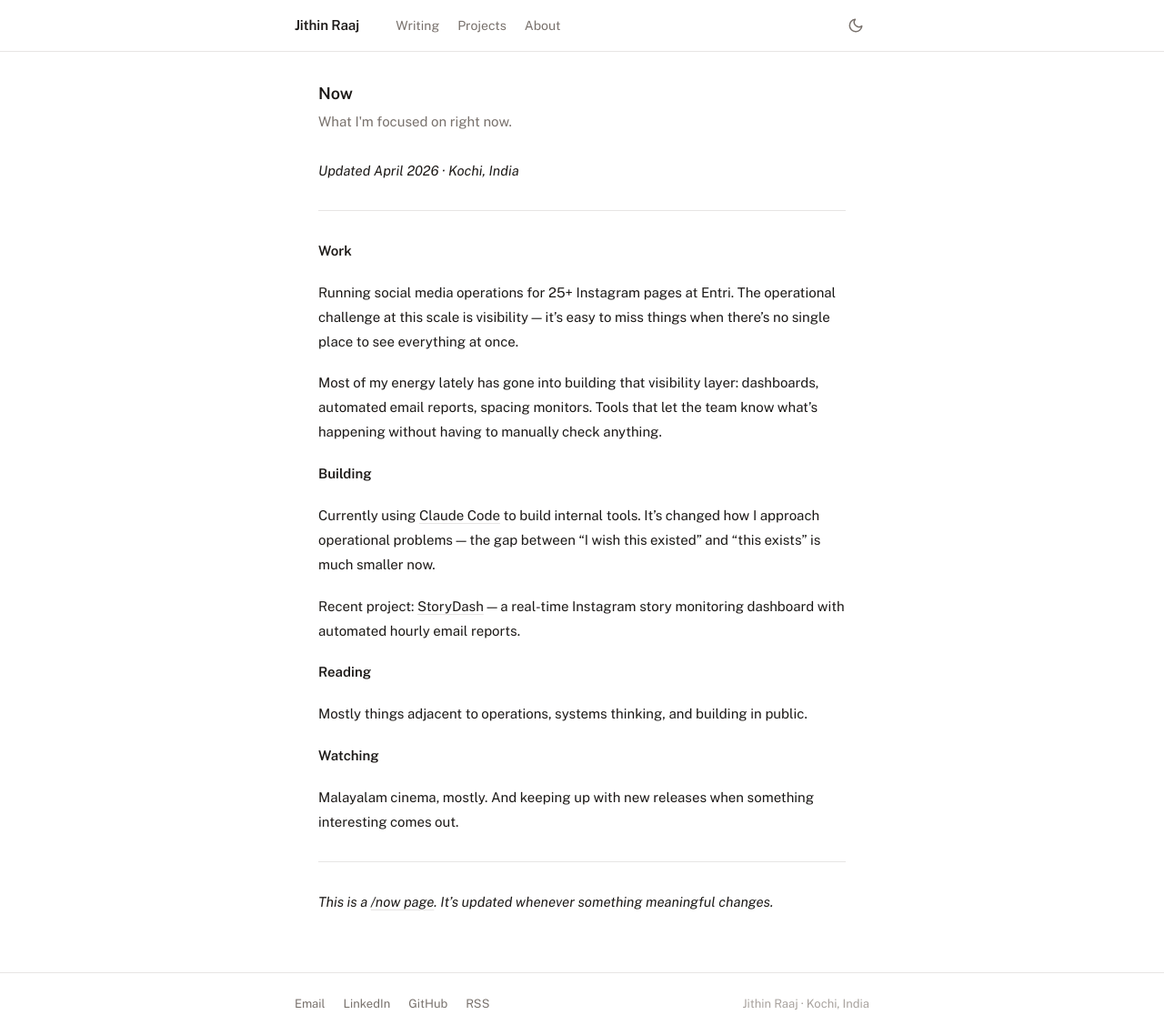
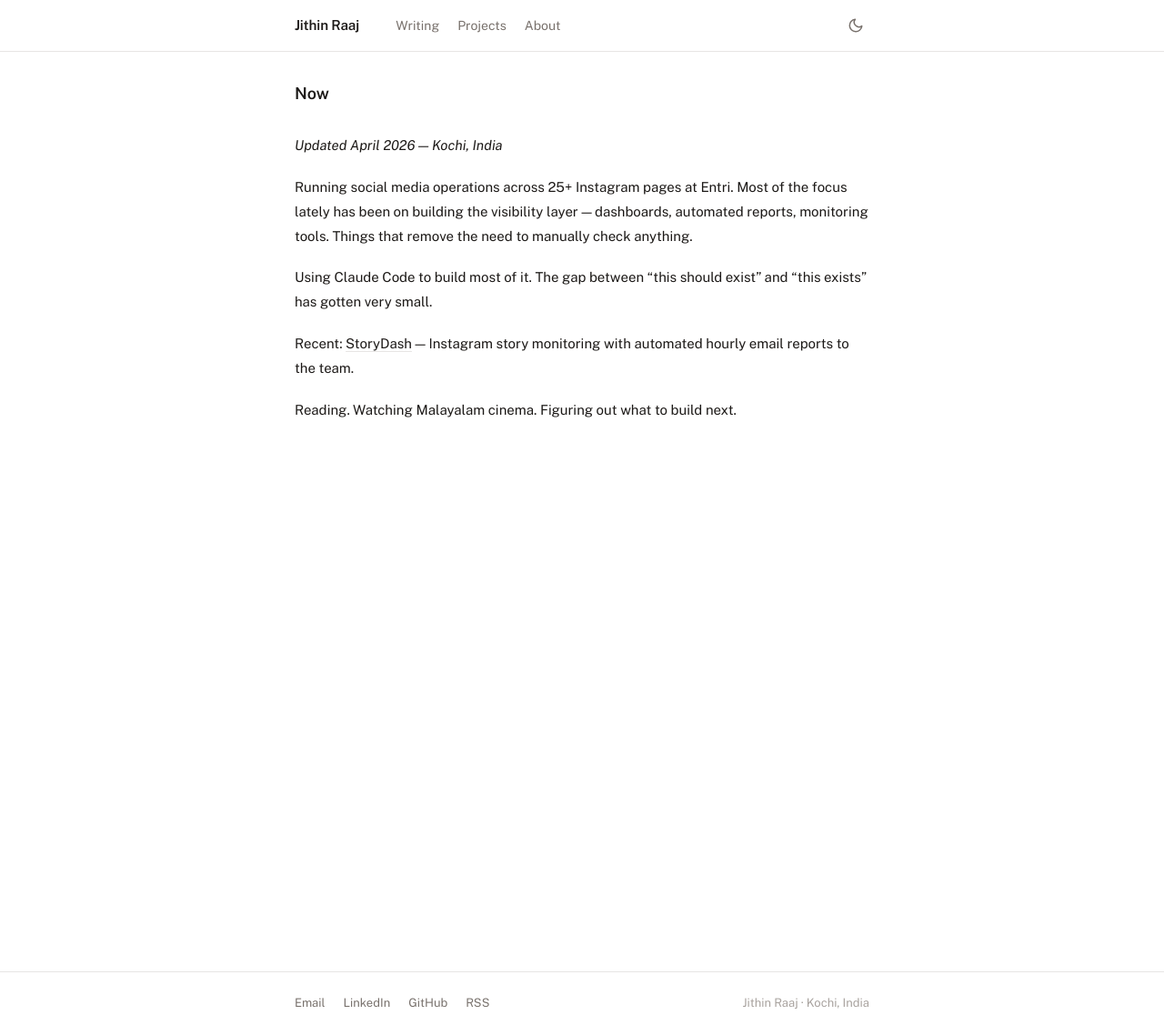
Before and after one commit to jithinrajtk/jithinrajtk.github.io, a Jekyll site: the page built from now.md, in a window 1280 px wide and 1138 px high. Shown: the whole window at 91% size. Built offline with Jekyll 4.4.1, drawn with Linux system fonts in a browser that asks for light colours; nearby versions of some CDN libraries.

Commit message:
Full audit: uniform layout, clean CSS, fix all page inconsistencies

```diff
--- a/_layouts/page.html
+++ b/_layouts/page.html
@@ -1,14 +1,11 @@
 ---
 layout: default
 ---
-<article class="page">
-  <header class="page-header">
-    <h1 class="page-title">{{ page.title }}</h1>
-    {% if page.description %}
-    <p class="page-description">{{ page.description }}</p>
-    {% endif %}
-  </header>
-  <div class="page-content prose">
+<article class="list-page">
+  <div class="list-heading">
+    <h1>{{ page.title }}</h1>
+  </div>
+  <div class="prose">
     {{ content }}
   </div>
 </article>
--- a/_layouts/project.html
+++ b/_layouts/project.html
@@ -14,12 +14,10 @@
     <p class="post-subtitle">{{ page.description }}</p>
     {% endif %}
   </header>
-
   <div class="post-content prose">
     {{ content }}
   </div>
-
   <footer class="post-footer">
-    <a href="/#projects" class="back-link">← All projects</a>
+    <a href="/projects/" class="back-link">← All projects</a>
   </footer>
 </article>
--- a/assets/css/main.css
+++ b/assets/css/main.css
@@ -252,26 +252,20 @@
 }
 
 /* ===========================
-   Writing list
+   List pages (Writing, Projects, About, Now, Books, Movies)
    =========================== */
 
-.writing-page {
+.list-page {
   padding: 32px 0 64px;
 }
 
-.page-heading {
+.list-heading {
   margin-bottom: 28px;
 }
 
-.page-heading h1 {
+.list-heading h1 {
   font-size: 1.125rem;
   font-weight: 600;
-  margin-bottom: 4px;
-}
-
-.page-heading p {
-  font-size: 0.9375rem;
-  color: var(--text-muted);
 }
 
 .post-list {
@@ -477,36 +471,11 @@
   margin: 2em 0;
 }
 
-/* ===========================
-   Pages (About, Now, Books, Movies, Projects)
-   =========================== */
 
-.page {
-  padding: 32px 0 64px;
-}
-
-.page-header {
-  margin-bottom: 28px;
-}
-
-.page-title {
-  font-size: 1.125rem;
-  font-weight: 600;
-  margin-bottom: 4px;
-}
-
-.page-description {
-  font-size: 0.9375rem;
-  color: var(--text-muted);
-}
-
-.page-content.prose {
-  max-width: 580px;
-}
-
-/* Projects */
-.projects-page {
-  padding: 32px 0 64px;
+/* Projects list */
+.project-list {
+  display: flex;
+  flex-direction: column;
 }
 
 .project-card {
--- a/now.md
+++ b/now.md
@@ -2,33 +2,14 @@
 layout: page
 title: Now
 permalink: /now/
-description: What I'm focused on right now.
 ---
 
-*Updated April 2026 · Kochi, India*
+*Updated April 2026 — Kochi, India*
 
----
+Running social media operations across 25+ Instagram pages at Entri. Most of the focus lately has been on building the visibility layer — dashboards, automated reports, monitoring tools. Things that remove the need to manually check anything.
 
-**Work**
+Using Claude Code to build most of it. The gap between "this should exist" and "this exists" has gotten very small.
 
-Running social media operations for 25+ Instagram pages at Entri. The operational challenge at this scale is visibility — it's easy to miss things when there's no single place to see everything at once.
+Recent: [StoryDash](/projects/storydash/) — Instagram story monitoring with automated hourly email reports to the team.
 
-Most of my energy lately has gone into building that visibility layer: dashboards, automated email reports, spacing monitors. Tools that let the team know what's happening without having to manually check anything.
-
-**Building**
-
-Currently using [Claude Code](https://claude.ai/code) to build internal tools. It's changed how I approach operational problems — the gap between "I wish this existed" and "this exists" is much smaller now.
-
-Recent project: [StoryDash](/projects/storydash/) — a real-time Instagram story monitoring dashboard with automated hourly email reports.
-
-**Reading**
-
-Mostly things adjacent to operations, systems thinking, and building in public.
-
-**Watching**
-
-Malayalam cinema, mostly. And keeping up with new releases when something interesting comes out.
-
----
-
-*This is a [/now page](https://nownownow.com/about). It's updated whenever something meaningful changes.*
+Reading. Watching Malayalam cinema. Figuring out what to build next.
--- a/projects.html
+++ b/projects.html
@@ -4,10 +4,9 @@
 permalink: /projects/
 ---
 
-<div class="projects-page">
-  <div class="page-heading">
+<div class="list-page">
+  <div class="list-heading">
     <h1>Projects</h1>
-    <p>Internal tools and experiments built to solve real operational problems.</p>
   </div>
 
   <div class="project-list">
--- a/writing.html
+++ b/writing.html
@@ -1,12 +1,12 @@
 ---
 layout: default
 title: Writing
+permalink: /writing/
 ---
 
-<div class="writing-page">
-  <div class="page-heading">
+<div class="list-page">
+  <div class="list-heading">
     <h1>Writing</h1>
-    <p>Things I've built, learned, or thought about.</p>
   </div>
 
   {% assign posts_by_year = site.posts | group_by_exp: "post", "post.date | date: '%Y'" %}
```
